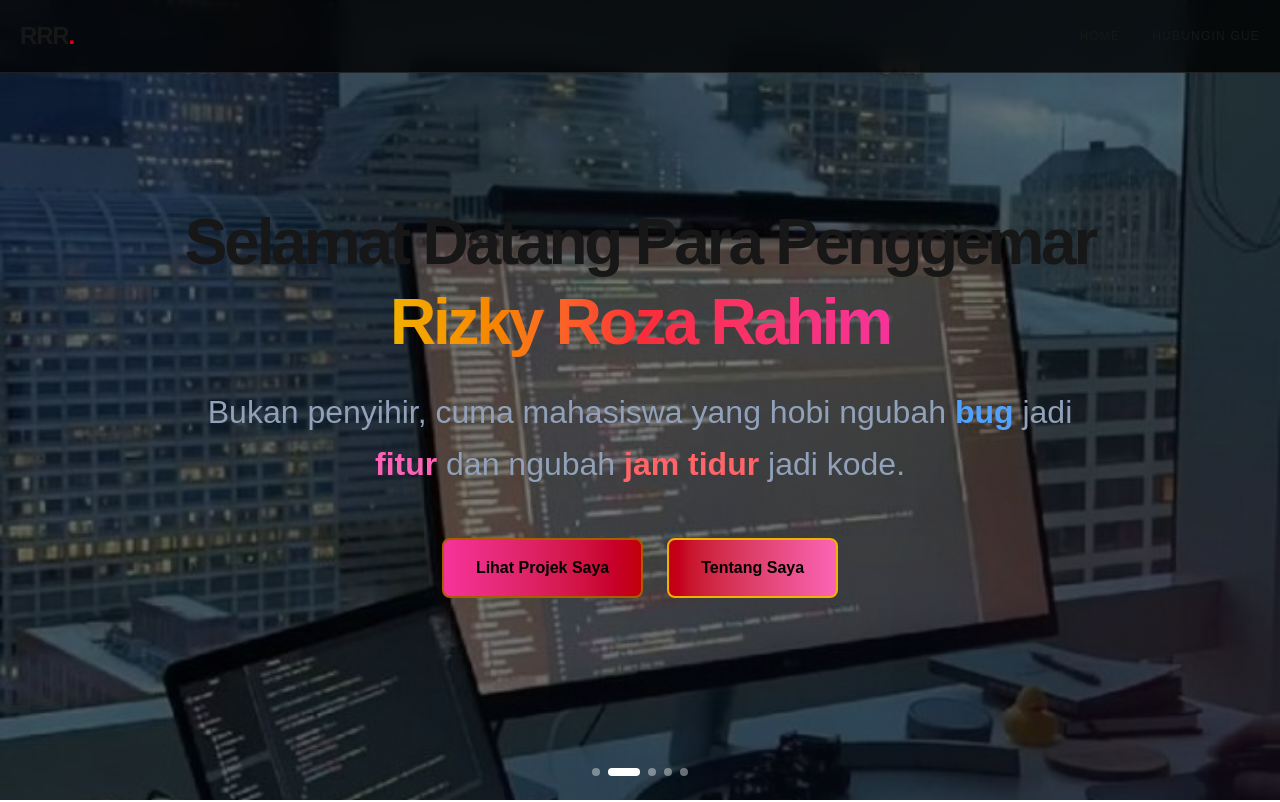
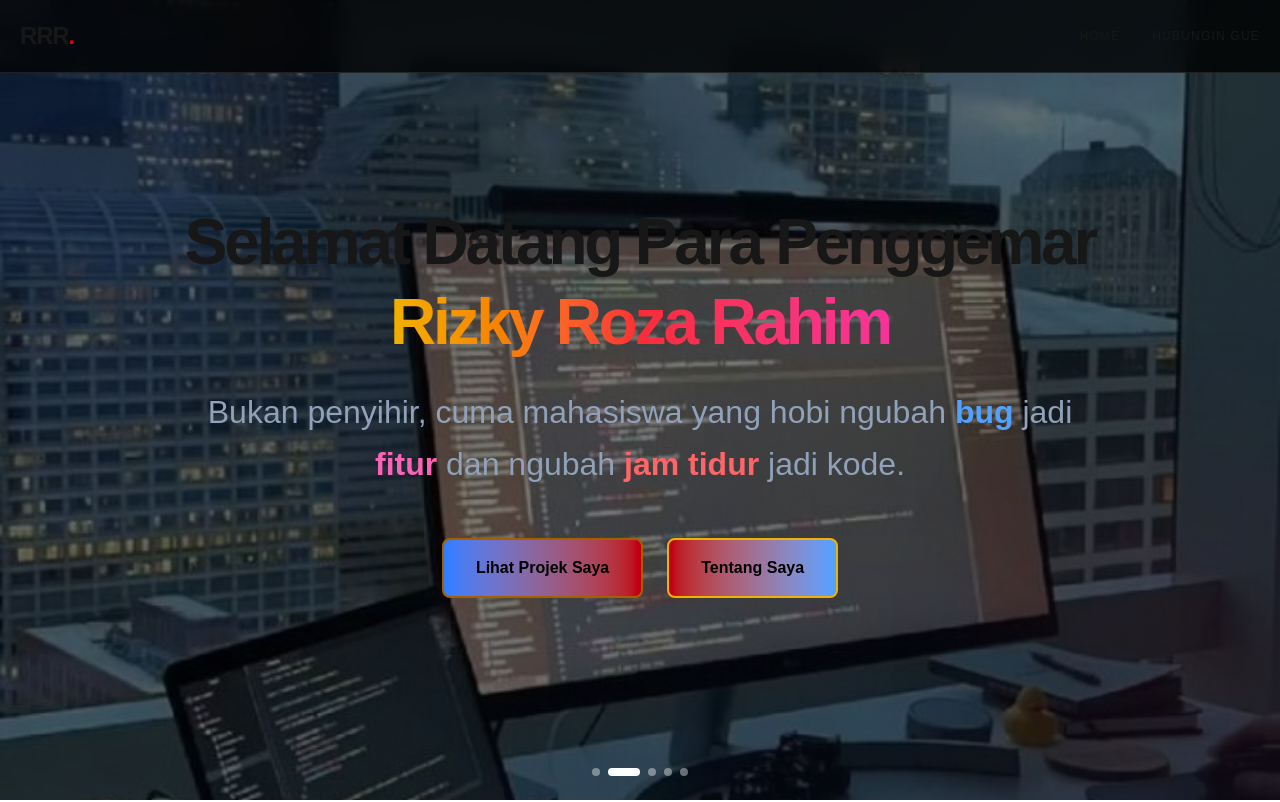
Before and after one commit to RizkyRR27/PORTOIKI, a Next.js app: page / in a window 1280 px wide. Shown: the top 802 px of the page. Built offline with nearby package versions, Linux system fonts and the light colour scheme.

Commit message:
ganti warna

```diff
--- a/components/Hero.tsx
+++ b/components/Hero.tsx
@@ -54,7 +54,7 @@ export default function Hero() {
   {/* Tombol: Lihat Projek Saya (Kuning ke Oranye + Border) */}
   <Link
     href="/project"
-    className="px-8 py-4 bg-gradient-to-r from-pink-500 to-red-700 border-2 border-yellow-700 text-black font-bold rounded-lg transition-all duration-300 transform hover:scale-105 hover:shadow-lg hover:shadow-orange-500/50 active:scale-95 text-center"
+    className="px-8 py-4 bg-gradient-to-r from-blue-500 to-red-700 border-2 border-yellow-700 text-black font-bold rounded-lg transition-all duration-300 transform hover:scale-105 hover:shadow-lg hover:shadow-orange-500/50 active:scale-95 text-center"
   >
     Lihat Projek Saya
   </Link>
@@ -62,7 +62,7 @@ export default function Hero() {
   {/* Tombol: Tentang Saya (Oranye ke Kuning) */}
   <Link
     href="/about"
-    className="px-8 py-4 bg-gradient-to-r from-red-700 to-pink-400 border-2 border-yellow-500 text-black font-bold rounded-lg transition-all duration-300 transform hover:scale-105 hover:shadow-lg hover:shadow-yellow-500/50 active:scale-95 text-center"
+    className="px-8 py-4 bg-gradient-to-r from-red-700 to-blue-400 border-2 border-yellow-500 text-black font-bold rounded-lg transition-all duration-300 transform hover:scale-105 hover:shadow-lg hover:shadow-yellow-500/50 active:scale-95 text-center"
   >
     Tentang Saya
   </Link>
```
